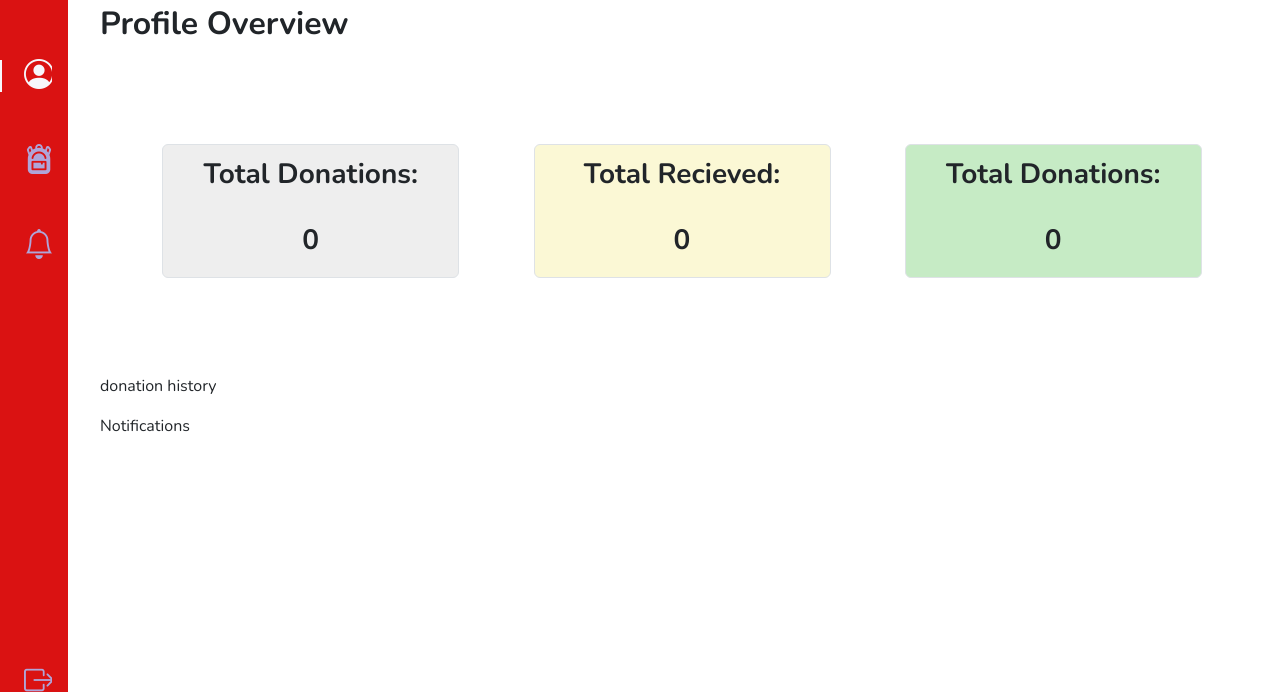
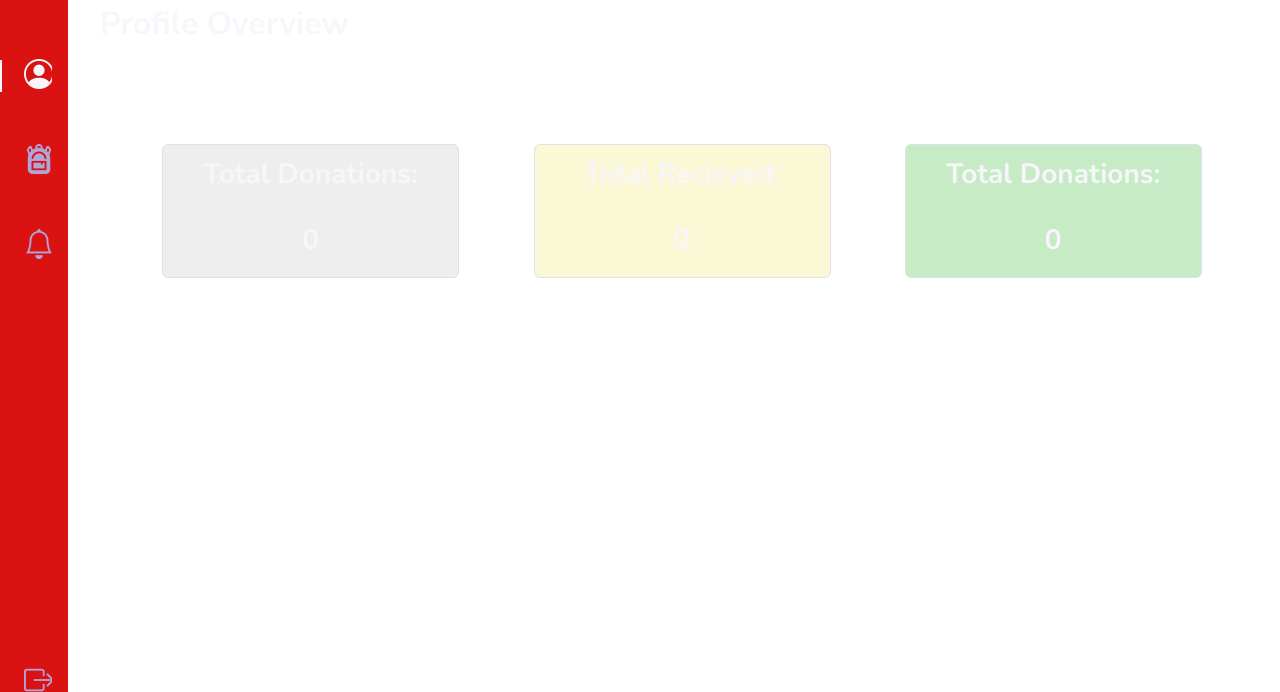
Before and after one commit to samueldobi/Campus-donors, a PHP site: page /dashboard.php in a window 1280 px wide. Shown: the part 64-756 px from the top of the page. Run offline with PHP 8.4, Linux system fonts and the light colour scheme; the visitor is signed in with stand-in values (Sample User, id 1); some libraries are stand-ins or nearby versions.

Commit message:
added styling for the segment and changed sections to segment

```diff
--- a/assets/dashboard.css
+++ b/assets/dashboard.css
@@ -197,6 +197,13 @@
         padding-left: calc(var(--nav-width) + 188px);
     }
 }
+/* Switch segment styling */
+.segment{
+    display: none;
+}
+.segment.active{
+    display: block;
+}
 /* @media screen and (max-width: 480px){
     .l-navbar{
         display: none;
--- a/dashboard.php
+++ b/dashboard.php
@@ -56,15 +56,15 @@
                     <span class="nav_logo-name">  Campus Donors</span>
                 </a>
                 <div class="nav_list">
-                    <a href="#" class="nav_link active" data-section="profile">
+                    <a href="#" class="nav_link active" data-segment="profile">
                         <i class="bi bi-person-circle"></i>
                         <span class="nav_name">Profile</span>
                     </a>
-                    <a href="#" class="nav_link" data-section="donation-history">
+                    <a href="#" class="nav_link" data-segment="donation-history">
                         <i class="bi bi-backpack3-fill"></i>
                         <span class="nav_name">Donation History</span>
                     </a>
-                    <a href="#" class="nav_link" data-section="notifications">
+                    <a href="#" class="nav_link" data-segment="notifications">
                         <i class="bi bi-bell"></i>
                         <span class="nav_name">Notifications</span>
                     </a>
@@ -93,7 +93,7 @@
     <!--Container Main start-->
     <section class="overview">
         <!-- Profile overview -->
-        <div id="profile" class="">
+        <div id="profile" class=" segment active">
             <p class=" fs-2 fw-bold">Profile Overview</p>
                 <div class="row justify-content-evenly  mt-5 mb-5 ">
                     <div class="col-10 col-md-3 rounded border dashcard text-center fw-bold fs-3 mt-5 mb-5">
@@ -117,12 +117,14 @@
         <!-- Profile overview -->
 
         <!-- Donation History -->
-         <div id="donation-history" class=" section">
+         <div id="donation-history" class=" segment">
            <p>donation history</p>
          </div>
         <!-- Donation History -->
          <!-- Notifications -->
-          <p>Notifications</p>
+          <div id="notifications" class="segment">
+              <p>Notifications</p>
+          </div>
          <!-- Notifications -->
     </section>
 
```
